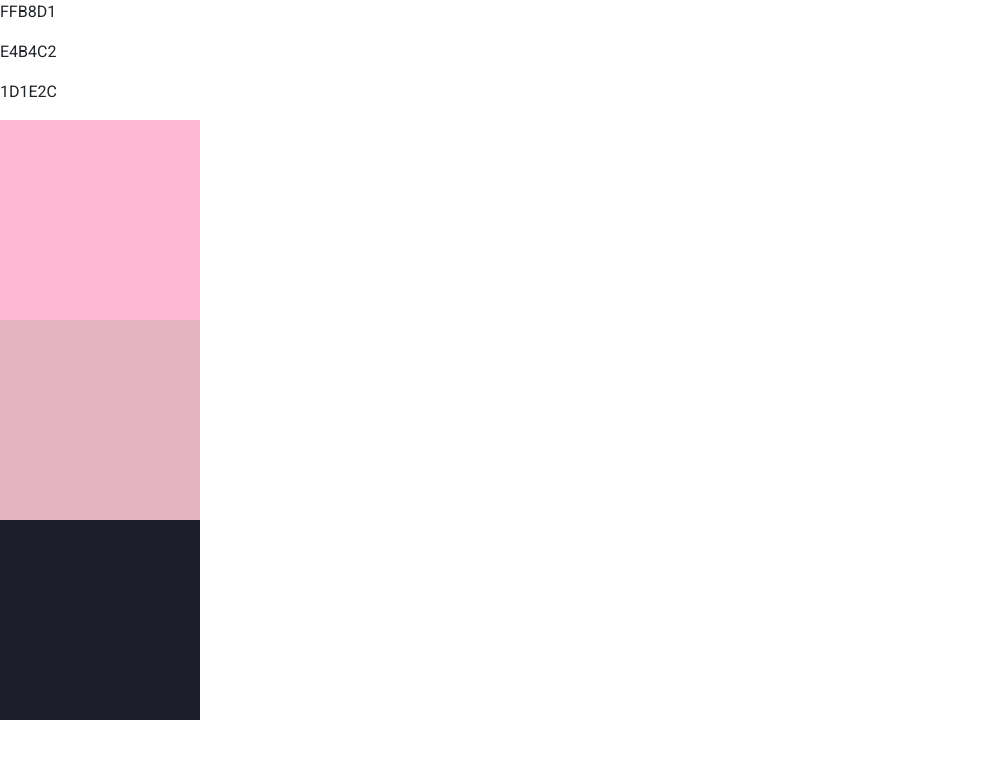
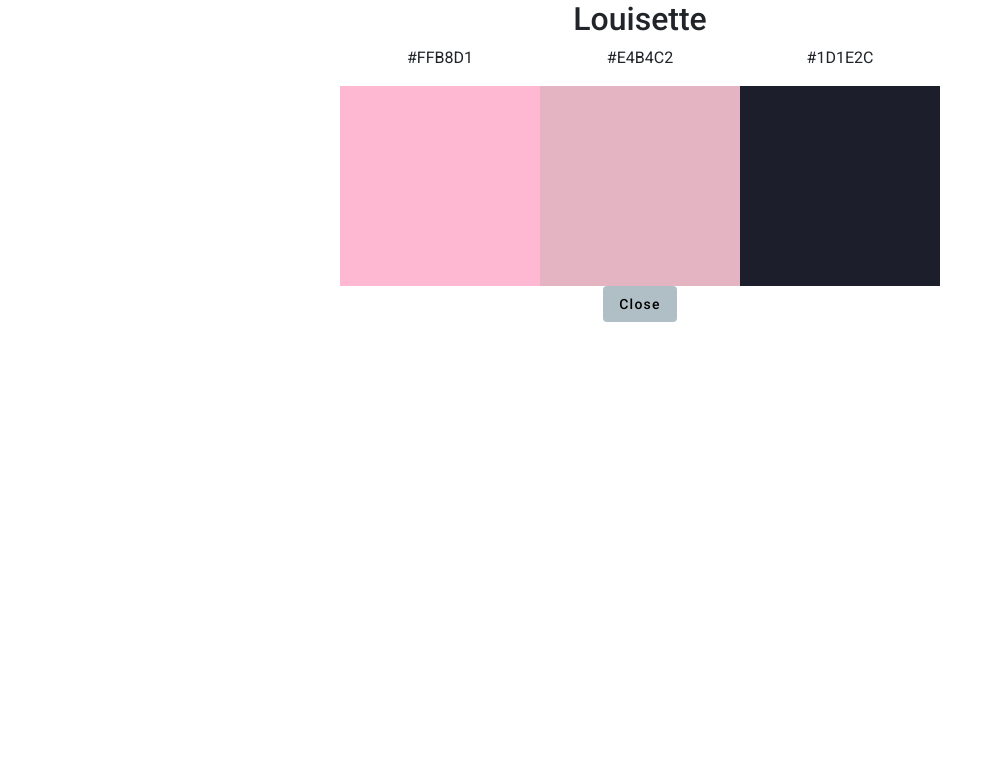
Before and after one commit to NikiDeVisscher/palette-generator, an Angular app: page / in a window 1280 px wide. Shown: the top 758 px of the page, without its empty margins (0-1003 px from the left). Built offline with nearby package versions, Linux system fonts and the light colour scheme.

Commit message:
improved display-palette

```diff
--- a/src/app/components/display-palette/display-palette.component.html
+++ b/src/app/components/display-palette/display-palette.component.html
@@ -1,9 +1,22 @@
-<div>
-    <div>
-        <div *ngFor="let colour of palette?.colours"><p>{{ colour.hexCode }}</p></div>
+<div class="container">
+    <div class="row">
+        <div class="col" class="d-flex flex-row justify-content-center">
+            <h2>{{ palette.name }}</h2>
+        </div>
     </div>
-
-    <div>
-        <div *ngFor="let colour of palette?.colours"><div [ngStyle]="{backgroundColor: setColour(colour)}" class="colour"></div></div>
+    <div class="row">
+        <div class="col" class="d-flex flex-row justify-content-center">
+                <ng-container *ngFor="let colour of palette.colours">
+                    <div class="text-center">
+                        <p>{{ colour.hexCode|hex }}</p>
+                        <div [ngStyle]="{backgroundColor: setColour(colour)}" class="colour"></div>
+                    </div>
+                </ng-container>
+        </div>
+    </div>
+    <div class="row">
+        <div class="col" class="d-flex flex-row justify-content-center">
+            <button mat-flat-button color="accent">Close</button>
+        </div>
     </div>
 </div>
--- a/src/app/components/display-palette/display-palette.component.ts
+++ b/src/app/components/display-palette/display-palette.component.ts
@@ -3,22 +3,24 @@ import { Palette } from '../../models/palette.model';
 import { PaletteService } from '../../services/palette.service';
 import { CommonModule } from '@angular/common';
 import { Colour } from '../../models/colour.model';
+import { HexPipe } from '../../pipes/hex.pipe';
+import { MatButtonModule } from '@angular/material/button';
 
 @Component({
   selector: 'app-display-palette',
   standalone: true,
-  imports: [CommonModule],
+  imports: [CommonModule, HexPipe, MatButtonModule],
   templateUrl: './display-palette.component.html',
   styleUrl: './display-palette.component.css'
 })
 export class DisplayPaletteComponent implements OnInit{
-  palette: Palette | undefined;
+  palette: Palette = new Palette;
   id: number = 0; //change later
 
   constructor(private paletteService: PaletteService) {}
 
   ngOnInit(): void {
-    this.palette = this.paletteService.getPalette(this.id);
+    this.palette = this.paletteService.getPalette(this.id)!;
   }
 
   setColour(colour: Colour): string {
--- /dev/null
+++ b/src/app/components/generate-palette/generate-palette.component.html
@@ -0,0 +1 @@
+<p>generate-palette works!</p>
--- a/src/app/models/palette.model.ts
+++ b/src/app/models/palette.model.ts
@@ -5,7 +5,7 @@ export class Palette {
     name: string;
     colours: Colour[];
 
-    constructor(id: number = -1, name: string = "", colours: Colour[])
+    constructor(id: number = -1, name: string = "", colours: Colour[] = new Array)
     {
         this.id = id;
         this.name = name;
--- /dev/null
+++ b/src/app/pipes/hex.pipe.ts
@@ -0,0 +1,17 @@
+import { Pipe, PipeTransform } from '@angular/core';
+
+@Pipe({
+  name: 'hex',
+  standalone: true
+})
+export class HexPipe implements PipeTransform {
+
+  transform(value: string): string | null {
+    if (!value)
+    {
+      return null;
+    }
+    return "#" + value;
+  }
+
+}
```
Also changed, not shown: src/app/components/generate-palette/generate-palette.component.ts (added, +43 -0 lines), src/app/components/generate-palette/generate-palette.component.css (added), 2 other files (tests, documents, lock files or other folders).
